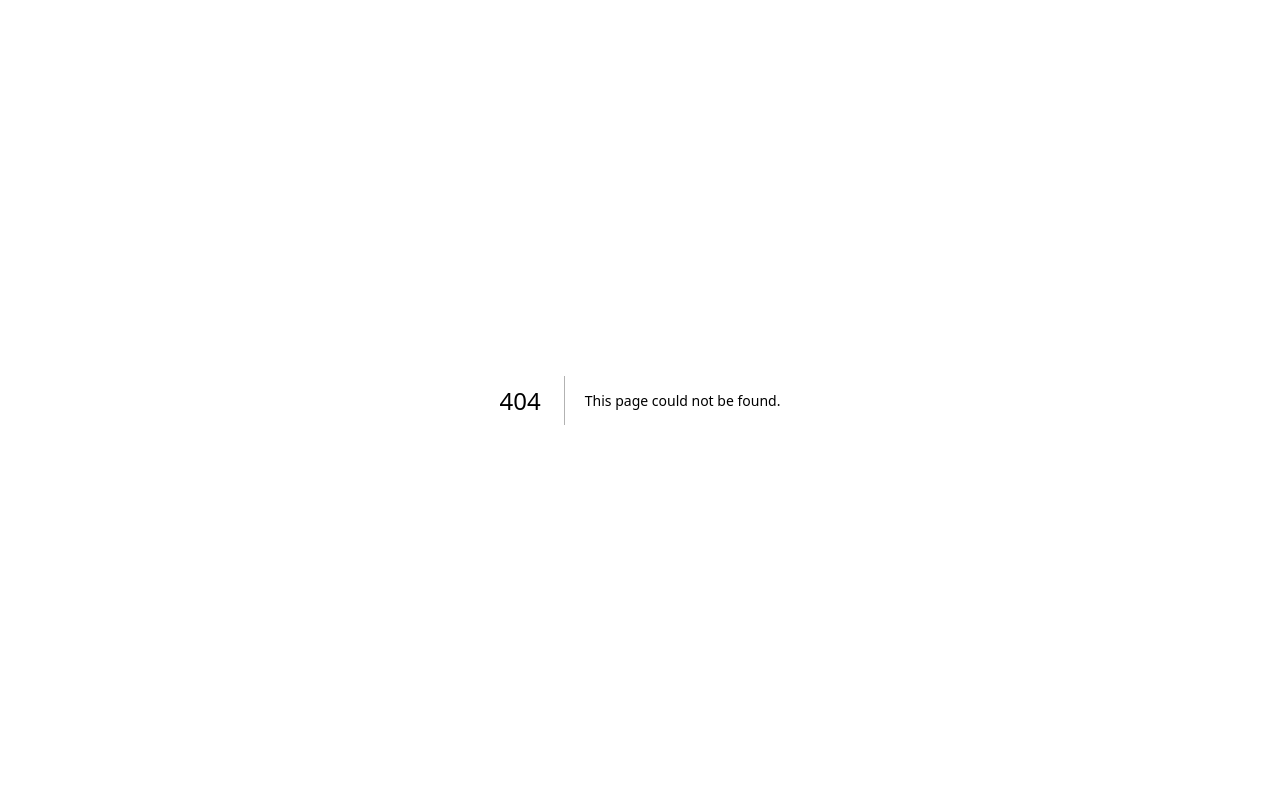
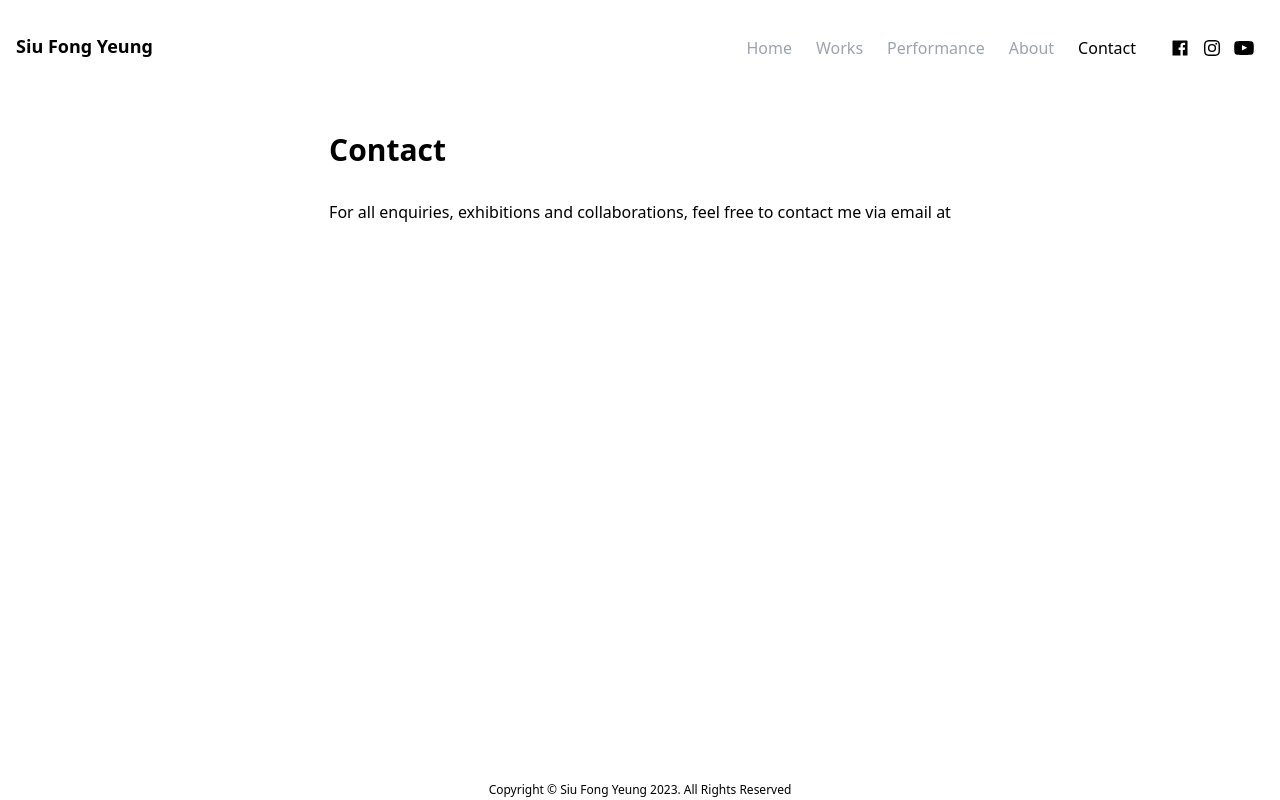
Before and after one commit to 2pies/ysf-personal-site, a Next.js app: page /contact in a window 1280 px wide. Before the commit this address had no page. Built offline with nearby package versions, Linux system fonts and the light colour scheme.

Commit message:
add contact us page

```diff
--- /dev/null
+++ b/src/pages/contact.tsx
@@ -0,0 +1,24 @@
+import { getLayoutStaticProps, Layout } from '@/components/Layout'
+import { staticPage } from '@/typeUtils'
+
+export async function getStaticProps() {
+  return {
+    props: {
+      ...(await getLayoutStaticProps()),
+    },
+  }
+}
+
+export default function Index(props: staticPage<typeof getStaticProps>) {
+  return (
+    <Layout {...props}>
+      <main className="p-12">
+        <h1>Contact</h1>
+        <p>
+          For all enquiries, exhibitions and collaborations, feel free to
+          contact me via email at{' '}
+        </p>
+      </main>
+    </Layout>
+  )
+}
```
